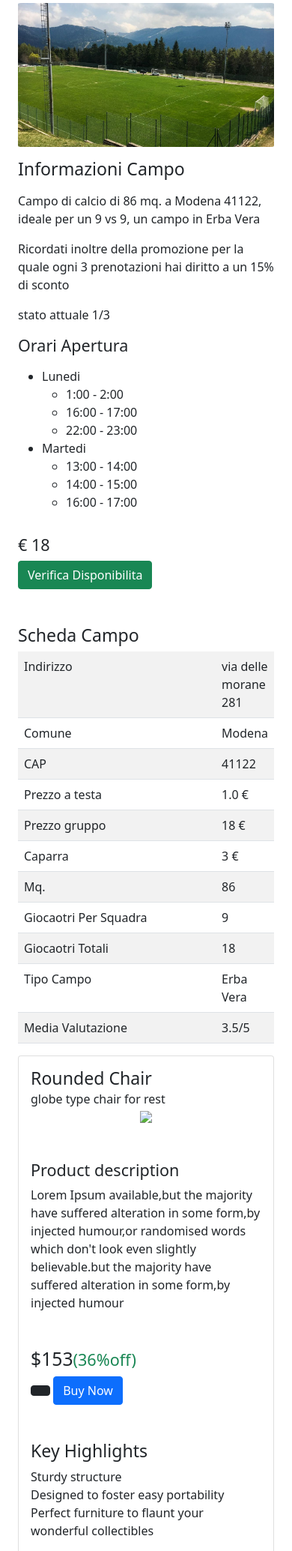
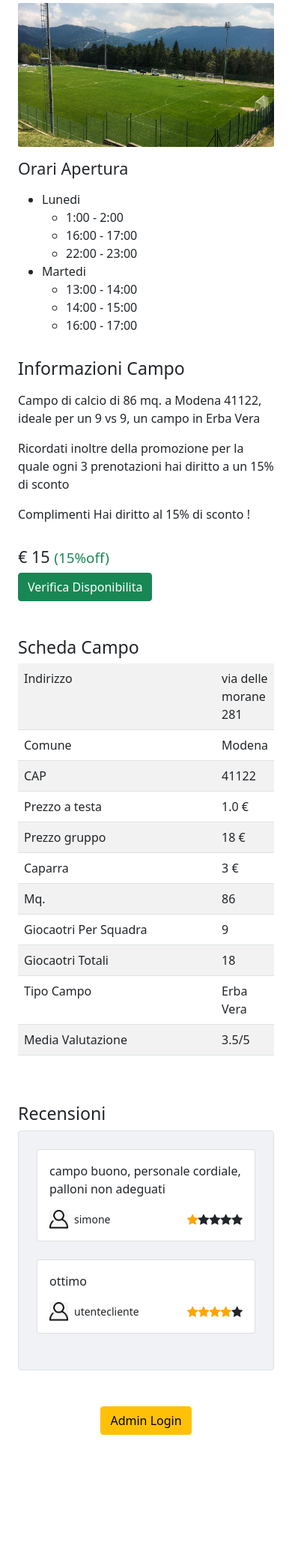
Before and after one commit to simplayy/PrenotaCampo, a Django app: page /gestione/detailcampo/109/ in a window 390 px wide. Shown: the part 175-2244 px from the top of the page at 75% size. After the commit the page ends 2089 px from the top, so only its background shows below. Run offline with Django 4.2, Linux system fonts and the light colour scheme; data comes from the database, SQL or seed files in the repository; some libraries are stand-ins or nearby versions.

Commit message:
fix sconto

```diff
--- a/gestore_campo/gestione/templates/gestione/detailcampo.html
+++ b/gestore_campo/gestione/templates/gestione/detailcampo.html
@@ -10,11 +10,18 @@
 {% endblock %}
 
 {% block content %}
+
+<link rel="stylesheet" href="https://cdnjs.cloudflare.com/ajax/libs/font-awesome/4.7.0/css/font-awesome.min.css">
+<style>
+.checked {
+  color: orange;
+}
+</style>
 <!-- Page Content -->
 <div class="container">
 
   <!-- Portfolio Item Heading -->
-  <h3 class="my-4">Campo di calcio a {{ campo.giocatori }}
+  <h3 class="my-4 ">Campo di calcio a {{ campo.giocatori }}
   </h1>
 
   <!-- Portfolio Item Row -->
@@ -25,19 +32,6 @@
     </div>
 
     <div class="col-md-4">
-      <h3 class="my-3">Informazioni Campo</h3>
-      <p class="card-text">Campo di calcio di {{ campo.mq }} mq. a {{ campo.comune }}  {{ campo.cap }}, ideale per  un {{ campo.giocatori }} vs {{ campo.giocatori }}, un campo in {{ campo.tipo_erba }}</p>
-      <p>Ricordati inoltre della promozione per la quale ogni 3 prenotazioni hai diritto a un 15% di sconto</p>
-
-      {% if "1" == view.sconto %}
-      stato attuale 1/3
-      {% elif  "2" == view.sconto %}
-      stato attuale 2/3
-      {% else %}
-      Complimenti Hai diritto al 15% di sconto
-      {% endif %}
-
-
       <h4 class="my-3">Orari Apertura</h4>
       <ul>
       {%for g in campo.giorno_set.all  %}
@@ -74,11 +68,23 @@
     </div>
 
   </div>
-
   <div class="row">
-
+    <h3 class="my-3">Informazioni Campo</h3>
+    <p class="card-text">Campo di calcio di {{ campo.mq }} mq. a {{ campo.comune }}  {{ campo.cap }}, ideale per  un {{ campo.giocatori }} vs {{ campo.giocatori }}, un campo in {{ campo.tipo_erba }}</p>
+    <p>Ricordati inoltre della promozione per la quale ogni 3 prenotazioni hai diritto a un 15% di sconto</p>
+    <p>
+    {% if "1" == view.sconto %}
+    stato attuale punti 1/3 !
+    {% elif  "2" == view.sconto %}
+    stato attuale punti 2/3 !
+    {% else %}
+    Complimenti Hai diritto al 15% di sconto !
+    {% endif %}
+    </p>
+  </div>
+  <div class="row">
     <div class="col">
-      {% if "2" == view.sconto %}
+      {% if "3" == view.sconto %}
       <h4 class="mt-3">
         € {{ campo.totale_scontato }} <small class="text-success">(15%off)</small>
       </h4>
@@ -88,11 +94,12 @@
       </h4>
       {% endif %}
 
+      <a href="{% url 'gestione:selezionadata' object.pk %}" class="btn btn-success" role="button" aria-pressed="true">Verifica Disponibilita</a>
       {% if "Dirigente" in user.groups.all.0.name or user.is_staff %}
       <a href="{% url 'gestione:aggiungigiorno' object.pk %}" class="btn btn-secondary" role="button" aria-pressed="true">Aggiungi Giorno</a>
       <a href="{% url 'gestione:eliminacampo' object.pk %}" class="btn btn-danger" role="button" aria-pressed="true">Elimina Campo</a>
       {% endif %}
-      <a href="{% url 'gestione:selezionadata' object.pk %}" class="btn btn-success" role="button" aria-pressed="true">Verifica Disponibilita</a>
+
 
     </div>
   </div>
@@ -152,168 +159,44 @@
         </table>
     </div>
 </div>
+
+<div class="col-lg-12 col-md-12 col-sm-12">
+  <h3 class="box-title mt-5">Recensioni</h3>
+  <div class="card shadow-0 border" style="background-color: #f0f2f5;">
+    <div class="card-body p-4">
+      {%for r in campo.campo_recensito.all  %}
+      <div class="card mb-4">
+        <div class="card-body">
+          <p>{{ r.descrizione }}</p>
+
+          <div class="d-flex justify-content-between">
+            <div class="d-flex flex-row align-items-center">
+              {% load static %}
+              <img src={% static 'img/user.jpg' %} alt="avatar" width="25"
+                height="25" />
+              <p class="small mb-0 ms-2">{{ r.utente }}</p>
+            </div>
+            <div class="d-flex flex-row align-items-center">
+              {% for i in '01234'|make_list %}
+                  {% if forloop.counter < r.stelle %}
+                  <span class="fa fa-star checked"></span>
+                  {% else %}
+                  <span class="fa fa-star"></span>
+
+                  {% endif %}
+              {% endfor %}
+            </div>
+          </div>
+        </div>
+      </div>
+      {% endfor %}
+
+
+  </div>
 </div>
 
 </div>
 <!-- /.container -->
-<div class="container">
-  <div class="card">
-      <div class="card-body">
-          <h3 class="card-title">Rounded Chair</h3>
-          <h6 class="card-subtitle">globe type chair for rest</h6>
-          <div class="row">
-              <div class="col-lg-5 col-md-5 col-sm-6">
-                  <div class="white-box text-center"><img src="https://via.placeholder.com/430x600/00CED1/000000" class="img-responsive"></div>
-              </div>
-              <div class="col-lg-7 col-md-7 col-sm-6">
-                  <h4 class="box-title mt-5">Product description</h4>
-                  <p>Lorem Ipsum available,but the majority have suffered alteration in some form,by injected humour,or randomised words which don't look even slightly believable.but the majority have suffered alteration in some form,by injected humour</p>
-                  <h2 class="mt-5">
-                      $153<small class="text-success">(36%off)</small>
-                  </h2>
-                  <button class="btn btn-dark btn-rounded mr-1" data-toggle="tooltip" title="" data-original-title="Add to cart">
-                      <i class="fa fa-shopping-cart"></i>
-                  </button>
-                  <button class="btn btn-primary btn-rounded">Buy Now</button>
-                  <h3 class="box-title mt-5">Key Highlights</h3>
-                  <ul class="list-unstyled">
-                      <li><i class="fa fa-check text-success"></i>Sturdy structure</li>
-                      <li><i class="fa fa-check text-success"></i>Designed to foster easy portability</li>
-                      <li><i class="fa fa-check text-success"></i>Perfect furniture to flaunt your wonderful collectibles</li>
-                  </ul>
-              </div>
-              <div class="col-lg-12 col-md-12 col-sm-12">
-                  <h3 class="box-title mt-5">General Info</h3>
-                  <div class="table-responsive">
-                      <table class="table table-striped table-product">
-                          <tbody>
-                              <tr>
-                                  <td width="390">Brand</td>
-                                  <td>Stellar</td>
-                              </tr>
-                              <tr>
-                                  <td>Delivery Condition</td>
-                                  <td>Knock Down</td>
-                              </tr>
-                              <tr>
-                                  <td>Seat Lock Included</td>
-                                  <td>Yes</td>
-                              </tr>
-                              <tr>
-                                  <td>Type</td>
-                                  <td>Office Chair</td>
-                              </tr>
-                              <tr>
-                                  <td>Style</td>
-                                  <td>Contemporary&amp;Modern</td>
-                              </tr>
-                              <tr>
-                                  <td>Wheels Included</td>
-                                  <td>Yes</td>
-                              </tr>
-                              <tr>
-                                  <td>Upholstery Included</td>
-                                  <td>Yes</td>
-                              </tr>
-                              <tr>
-                                  <td>Upholstery Type</td>
-                                  <td>Cushion</td>
-                              </tr>
-                              <tr>
-                                  <td>Head Support</td>
-                                  <td>No</td>
-                              </tr>
-                              <tr>
-                                  <td>Suitable For</td>
-                                  <td>Study&amp;Home Office</td>
-                              </tr>
-                              <tr>
-                                  <td>Adjustable Height</td>
-                                  <td>Yes</td>
-                              </tr>
-                              <tr>
-                                  <td>Model Number</td>
-                                  <td>F01020701-00HT744A06</td>
-                              </tr>
-                              <tr>
-                                  <td>Armrest Included</td>
-                                  <td>Yes</td>
-                              </tr>
-                              <tr>
-                                  <td>Care Instructions</td>
-                                  <td>Handle With Care,Keep In Dry Place,Do Not Apply Any Chemical For Cleaning.</td>
-                              </tr>
-                              <tr>
-                                  <td>Finish Type</td>
-                                  <td>Matte</td>
-                              </tr>
-                          </tbody>
-                      </table>
-                  </div>
-              </div>
-          </div>
-      </div>
-  </div>
-</div>
-<br>
-<div class="card">
-
-  <div class="card-header">
-     Campo id:  {{ g.pk }}
-  </div>
-  <img class="card-img-top" height="600" src="http://127.0.0.1:8000/{{ campo.immagine.url }}" alt="Card image cap">
-  <div class="card-body">
-
-    <h5 class="card-title">{{ campo.indirizzo }}  </h5>
-    <p class="card-text">
-      <p class="card-text">Campo di calcio di {{ campo.mq }} mq. a {{ campo.comune }}  {{ campo.cap }}, ideale per  un {{ campo.giocatori }} vs {{ campo.giocatori }}, un campo in {{ campo.average_rating }}</p>
-    </p>
-
-    <br>
-
-    {%for g in campo.giorno_set.all  %}
-
-
-    <ul class="list-group">
-
-      <li class="list-group-item"> <h5>{{ g }} </h5>
-        <div class="container my-4">
-
-          <p class="font-weight-bold">Orari: </p>
-          <ul>
-            {%for o in g.ora_set.all  %}
-            <li>{{ o }}</li>
-            {%endfor%}
-
-          </ul>
-
-        </div>
-        {% if "Dirigente" in user.groups.all.0.name or user.is_staff %}
-        <hr class="my-5">
-        <a href="{% url 'gestione:aggiungiora' g.campo_id g.id %}" class="btn btn-secondary" role="button" aria-pressed="true">Aggiungi Orari</a>
-        <a href="{% url 'gestione:eliminagiorno' g.id %}" class="btn btn-danger" role="button" aria-pressed="true">Elimina Giorno </a>
-
-        {% endif %}
-
-
-      </li>
-
-
-    </ul>
-    <br>
-    <br>
-   {%endfor%}
-    <br>
-
-      {% if "Dirigente" in user.groups.all.0.name or user.is_staff %}
-      <a href="{% url 'gestione:aggiungigiorno' object.pk %}" class="btn btn-secondary" role="button" aria-pressed="true">Aggiungi Giorno</a>
-      <a href="{% url 'gestione:eliminacampo' object.pk %}" class="btn btn-danger" role="button" aria-pressed="true">Elimina Campo</a>
-      {% endif %}
-      <a href="{% url 'gestione:selezionadata' object.pk %}" class="btn btn-success" role="button" aria-pressed="true">Verifica Disponibilita</a>
-
-  </div>
-</div>
-
 
 <br>
 
--- a/gestore_campo/gestione/templates/gestione/lista_campi.html
+++ b/gestore_campo/gestione/templates/gestione/lista_campi.html
@@ -15,10 +15,10 @@
 }
 </style>
 
-<h2> {{ view.titolo }} {{ object_list.count }} campi </h2>
+<h2 class="text-center"> {{ view.titolo }} {{ object_list.count }} campi </h2>
 
 <br>
-<div class="container">
+<div class="container text-center">
   <div class="row">
 {% for c in object_list %}
 <div class="col-4" style="margin-bottom: 25px; ">
--- a/gestore_campo/gestione/views.py
+++ b/gestore_campo/gestione/views.py
@@ -89,7 +89,8 @@ class CampoDetailView(DetailView):
     context_object_name = 'campo'
     model = Campo
     template_name = "gestione/detailcampo.html"
-    sconto = "1"
+    sconto = "2"
+
 
 
     def get_context_data(self, **kwargs):
@@ -99,9 +100,11 @@ class CampoDetailView(DetailView):
         p=len(Prenotazione.objects.filter(utente_id=p.utente_id))
         print(p)
         if(p%3 == 0):
+            self.sconto="1"
+        elif((p-1)%3 == 0):
+            self.sconto="2"
+        elif((p+1)%3 == 0):
             self.sconto="3"
-        if(p%2 == 0):
-            self.sconto="2"
         return ctx
 
 
```
Also changed, not shown: gestore_campo/static/img/user.jpg (added).
